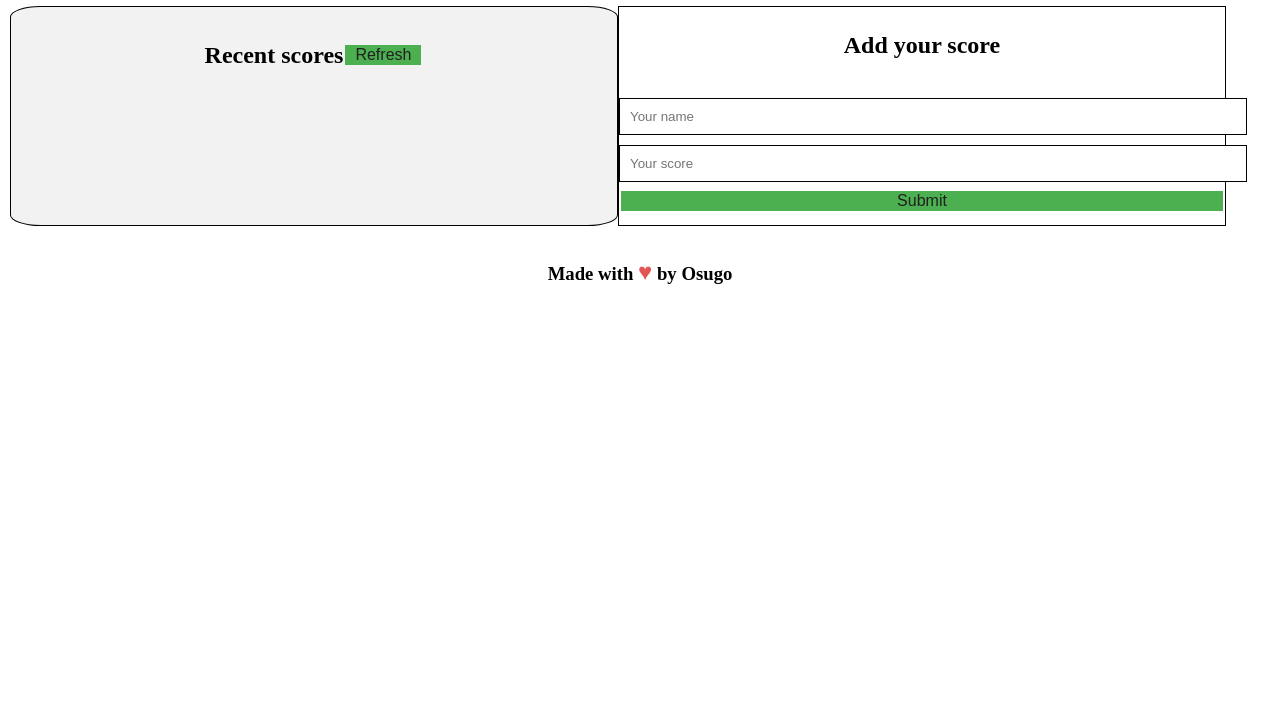
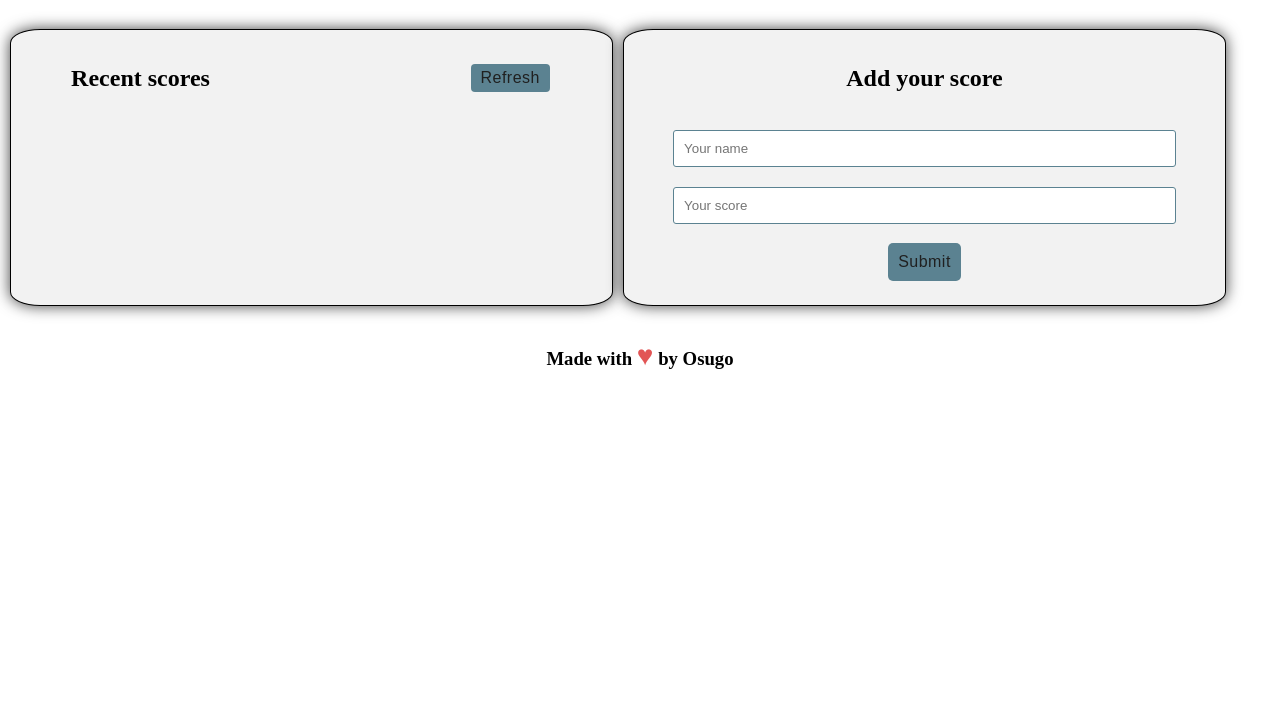
Before and after one commit to 0sugo/leaderboard, a website built with webpack: page src/index.html in a window 1280 px wide. Shown: the part 95-800 px from the top of the page. Built offline with nearby package versions, Linux system fonts and the light colour scheme.

Commit message:
Add custom style to add score section

```diff
--- a/src/style.css
+++ b/src/style.css
@@ -8,12 +8,20 @@ body {
   font-size: 16px;
   line-height: 1.5;
 }
+h1{
+  text-align: center;
+  font-size: 2.5rem;
+  color: #2e424d;
+  letter-spacing: 0.03em;
+}
+
 /* main section */
 .score {
   display: flex;
   justify-content: center;
   width: 95%;
   padding: 10px;
+  gap: 10px;
 }
 /* Recent scores */
 .recent-score {
@@ -24,6 +32,7 @@ body {
   border: 1px solid black;
   background-color: #f2f2f2;
   padding: 10px 0px;
+  box-shadow: 0px 0px 15px 0px rgba(0, 0, 0, 0.75);
   border-radius: 5%;
   -webkit-border-radius: 5%;
   -moz-border-radius: 5%;
@@ -34,30 +43,12 @@ body {
   display: flex;
   align-items: center;
   justify-content: space-between;
+  width: 80%;
 }
 
-.add-score {
-  display: flex;
-  flex-direction: column;
-  flex: 0 50%;
-  border: 1px solid black;
-}
-
-button {
-  background-color: #4caf50; /* Green */
-  border: none;
-  color: #202020;
-  padding: 1px 10px;
-  text-align: center;
-  text-decoration: none;
-  display: inline-block;
-  font-size: 16px;
-  margin: 4px 2px;
-  cursor: pointer;
-}
 
 table {
-  border: 1px solid rgb(145, 140, 140);
+  border: 3px solid #5b8291;
   width: 100%;
   border-collapse: collapse;
 }
@@ -73,7 +64,24 @@ tr:nth-child(odd) {
 .holder{
   width: 80%;
 }
-
+.retriever{
+  background-color: #5b8291;
+  border: none;
+  color: #202020;
+  padding: 5px 10px;
+  text-align: center;
+  text-decoration: none;
+  display: inline-block;
+  font-size: 16px;
+  letter-spacing: 0.03em;
+  margin: 4px 2px;
+  cursor: pointer;
+  border-radius: 4px;
+  -webkit-border-radius: 4px;
+  -moz-border-radius: 4px;
+  -ms-border-radius: 4px;
+  -o-border-radius: 4px;
+}
 /* Add scores */
 .add-score{
   display: flex;
@@ -81,23 +89,57 @@ tr:nth-child(odd) {
   align-items: center;
   flex: 0 50%;
   border: 1px solid black;
+  background-color: #f2f2f2;
+  padding: 10px 0px;
+  box-shadow: 0px 0px 15px 0px rgba(0, 0, 0, 0.75);
+  border-radius: 5%;
+  -webkit-border-radius: 5%;
+  -moz-border-radius: 5%;
+  -ms-border-radius: 5%;
+  -o-border-radius: 5%;
 }
 
 #main-form {
   display: flex;
   flex-direction: column;
-  justify-content: space-between;
+  align-items: center;
   width: 100%;
   padding: 10px;
-  position: relative;
-  top: 0;
+  gap: 10px;
 }
 
 input {
-  width: 100%;
+  width: 80%;
   padding: 10px;
-  margin: 5px 0;
-  border: 1px solid black;
+  margin: 5px 0px;
+  border: 1px solid #5b8291;
+  border-radius: 3px;
+  -webkit-border-radius: 3px;
+  -moz-border-radius: 3px;
+  -ms-border-radius: 3px;
+  -o-border-radius: 3px;
+}
+input:focus {
+  outline: none;
+  border: 2px solid #98dad9;
+}
+.submit{
+  background-color: #5b8291;
+  border: none;
+  color: #202020;
+  padding: 10px;
+  text-align: center;
+  letter-spacing: 0.03em;
+  text-decoration: none;
+  display: inline-block;
+  font-size: 16px;
+  margin: 4px 2px;
+  cursor: pointer;
+  border-radius: 5px;
+  -webkit-border-radius: 5px;
+  -moz-border-radius: 5px;
+  -ms-border-radius: 5px;
+  -o-border-radius: 5px;
 }
 /* footer */
 footer{
@@ -105,5 +147,5 @@ footer{
 }
 footer span{
   color:#e25555;
-  font-size: 24px;
+  font-size: 28px;
 }
```
